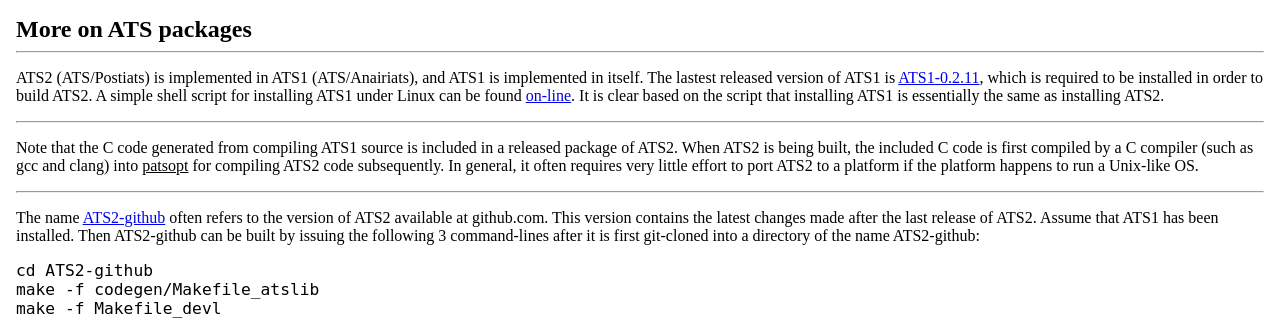
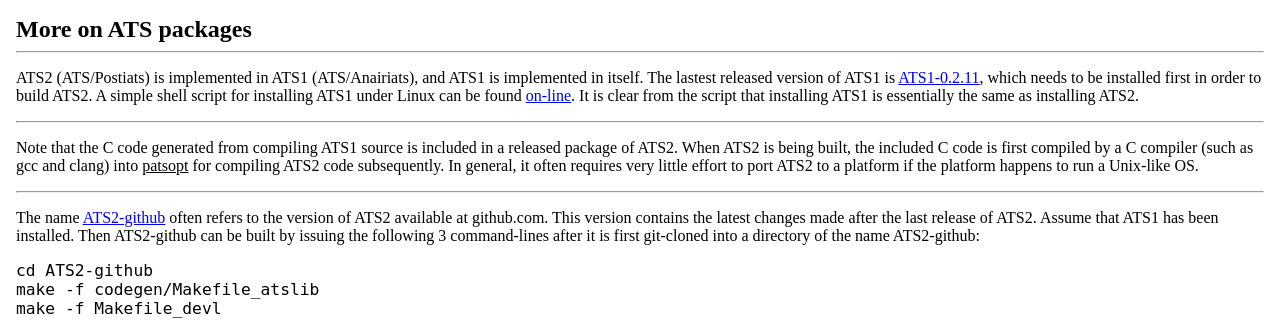
Before and after one commit to githwxi/atslangweb, a PHP site: page /thePageRBodyRight/Downloads.php in a window 1280 px wide. Shown: the top 322 px of the page. Run offline with PHP 8.4, Linux system fonts and the light colour scheme.

Commit message:
Updating: improving ats2langweb

```diff
--- a/thePageRBodyRight/Downloads.php
+++ b/thePageRBodyRight/Downloads.php
@@ -10,10 +10,10 @@ style="margin-top:8px;padding:8px;"
 ATS2 (ATS/Postiats) is implemented in ATS1 (ATS/Anairiats),
 and ATS1 is implemented in itself. The lastest released version of ATS1 is
 <a href="http://sourceforge.net/projects/ats-lang/files/latest/download?source=files">ATS1-0.2.11</a>,
-which is required to be installed in order to build ATS2.
+which needs to be installed first in order to build ATS2.
 A simple shell script for installing ATS1 under Linux can be found
 <a href="https://github.com/githwxi/ATS-Postiats/blob/master/travis-ci/setup.sh">on-line</a>.
-It is clear based on the script that installing ATS1 is essentially the same as installing ATS2.
+It is clear from the script that installing ATS1 is essentially the same as installing ATS2.
 </p>
 
 <hr></hr>
```
